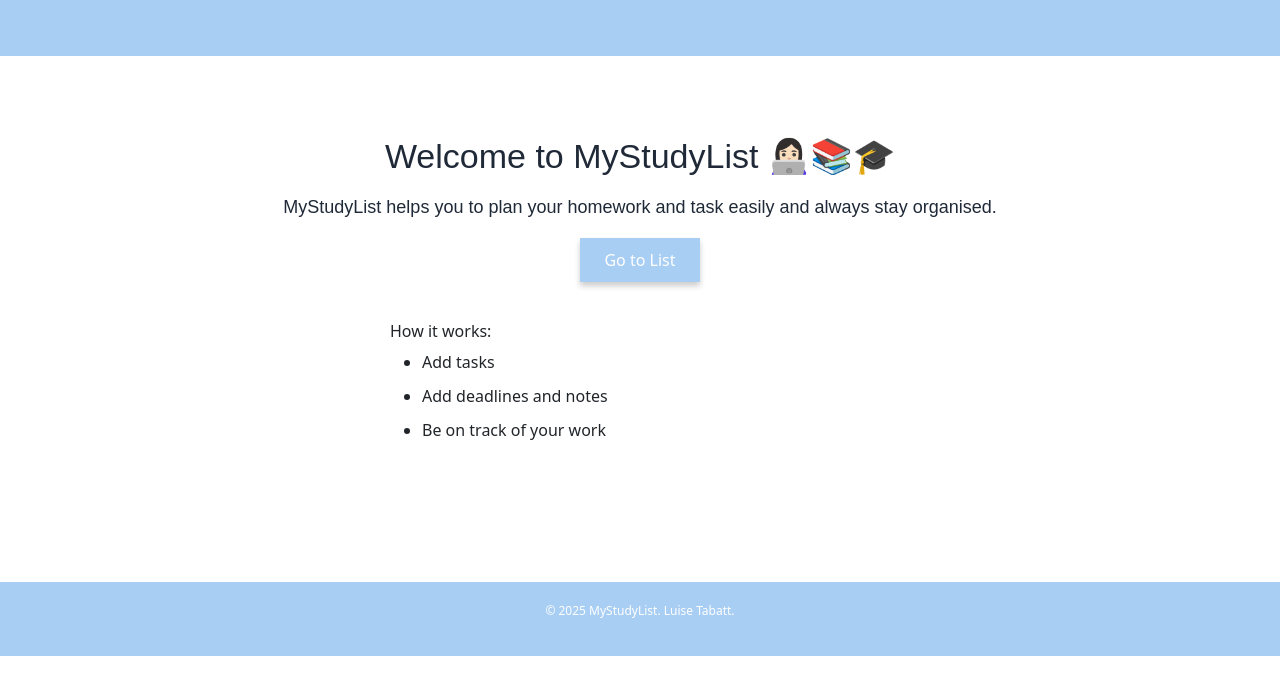
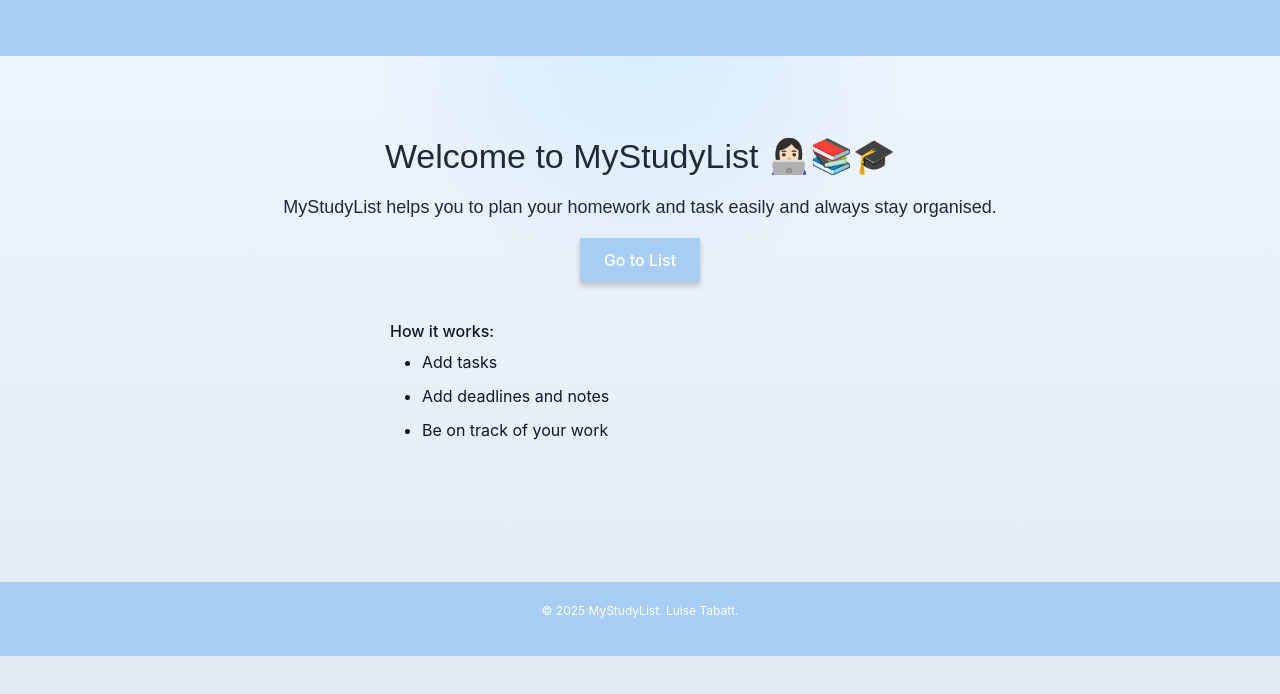
Before and after one commit to Luise45/MyStudyList, an Angular app in the folder frontend/: page / in a window 1280 px wide. Shown: the top 694 px of the page. Built offline with nearby package versions, Linux system fonts and the light colour scheme.

Commit message:
css update home

```diff
--- a/frontend/src/styles.css
+++ b/frontend/src/styles.css
@@ -0,0 +1,49 @@
+:root {
+  color-scheme: dark;
+  --bg: #eef8ff;
+  --bg-soft: #f6fbff;
+  --surface: rgba(255, 255, 255, 0.88);
+  --surface-strong: #ffffff;
+  --text: #0f172a;
+  --muted: #475569;
+  --accent: #2563eb;
+  --accent-soft: #bfdbfe;
+  --shadow: 0 24px 80px rgba(15, 23, 42, 0.08);
+}
+
+*, *::before, *::after {
+  box-sizing: border-box;
+}
+
+html {
+  scroll-behavior: smooth;
+}
+
+body {
+  margin: 0;
+  min-height: 100vh;
+  font-family: Inter, system-ui, -apple-system, BlinkMacSystemFont, "Segoe UI", sans-serif;
+  background: radial-gradient(circle at top, rgba(56, 189, 248, 0.15), transparent 28%),
+    linear-gradient(180deg, #eff6ff 0%, #e2e8f0 100%);
+  color: var(--text);
+}
+
+button,
+input,
+textarea,
+select {
+  font: inherit;
+}
+
+button {
+  cursor: pointer;
+}
+
+img {
+  max-width: 100%;
+  display: block;
+}
+
+::selection {
+  background: rgba(37, 99, 235, 0.18);
+}
```
